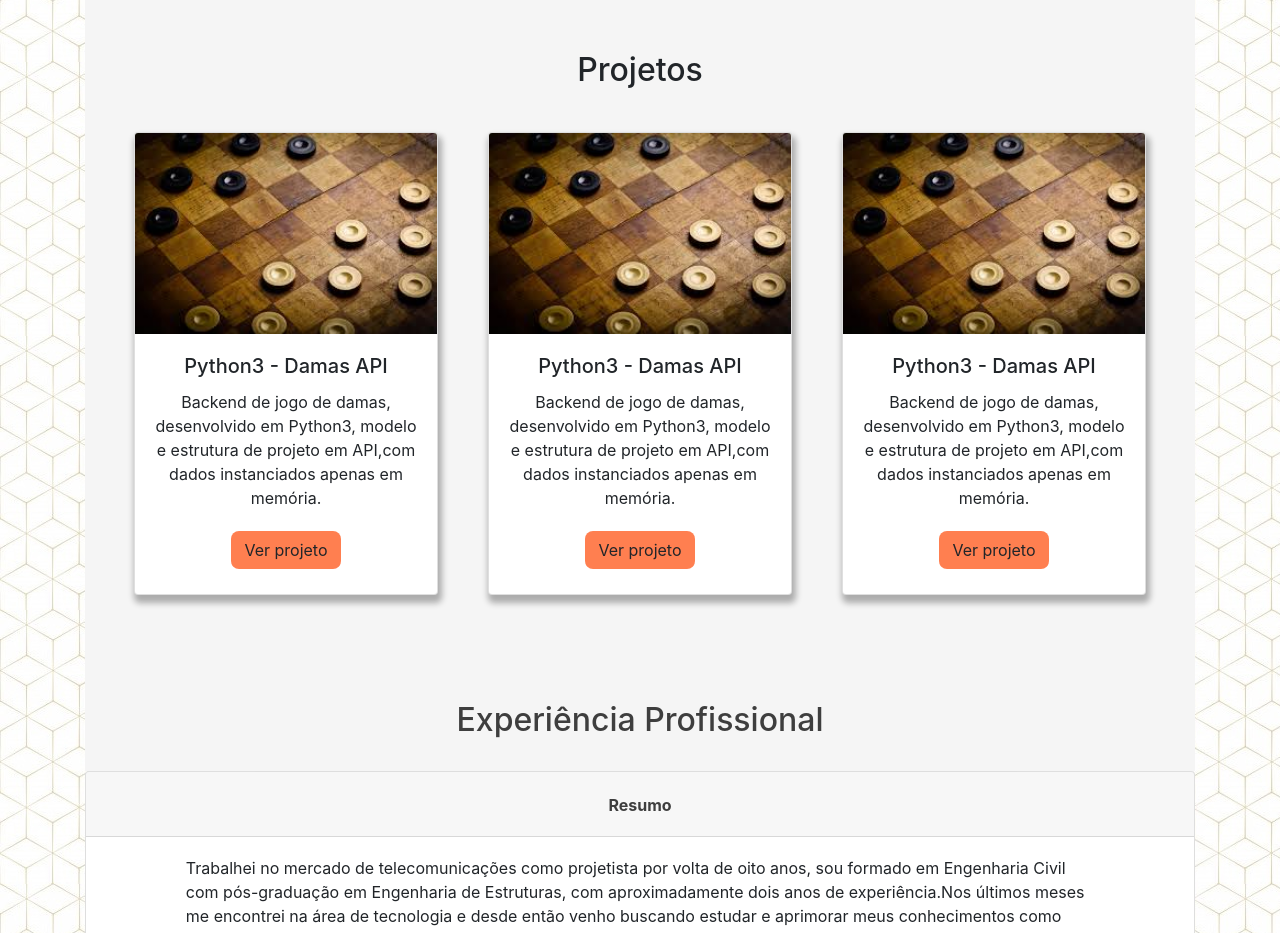
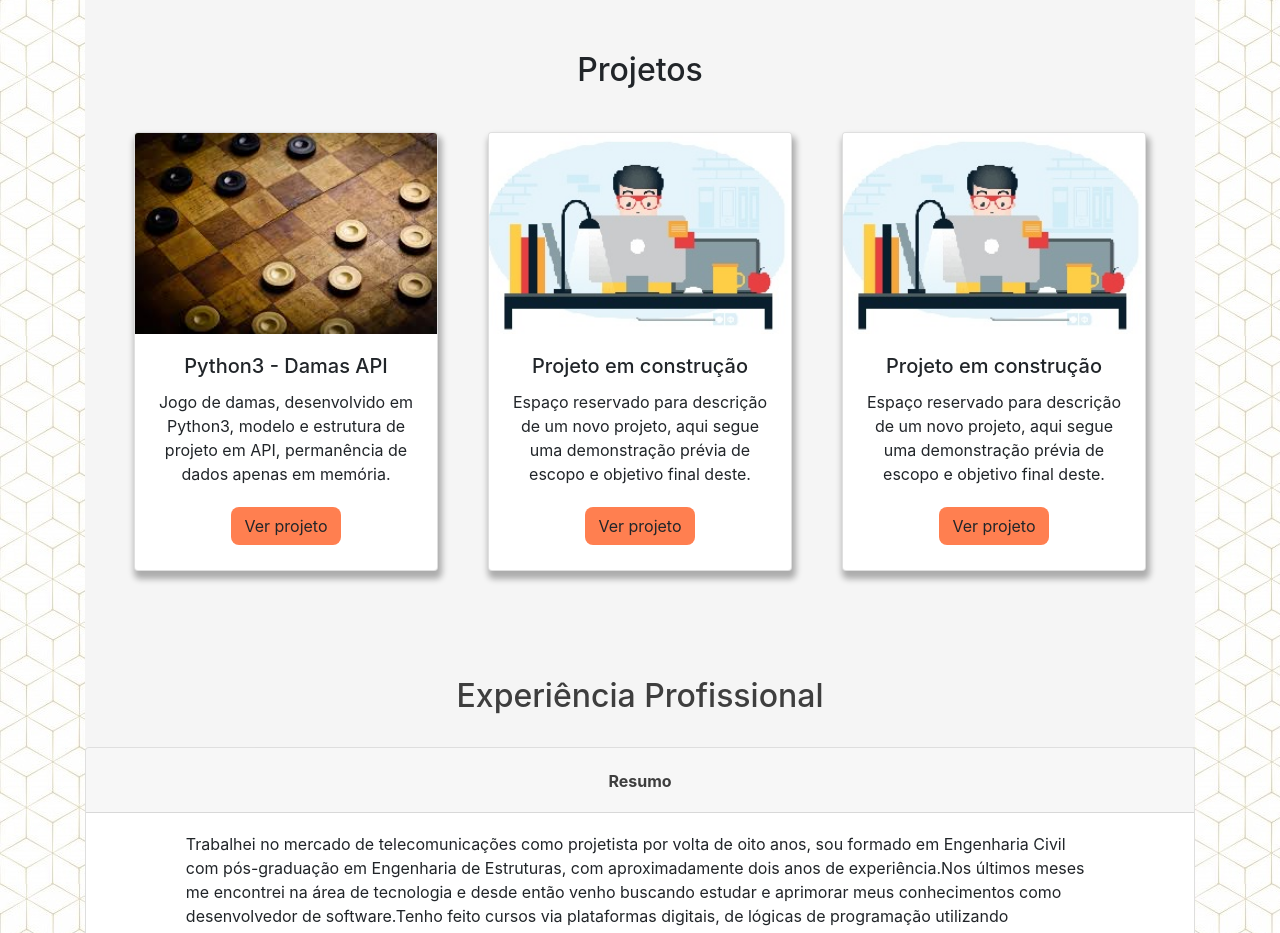
Before and after one commit to LucioOSilva/page_about_hardskills, a plain HTML site: page index.html in a window 1280 px wide. Shown: the part 960-1893 px from the top of the page. Drawn offline with Linux system fonts and the light colour scheme.

Commit message:
Ajustes cards em construção

```diff
--- a/index.html
+++ b/index.html
@@ -130,7 +130,7 @@
                                 <img src="imgs/damas.jpg" class="card-img-top" alt="...">
                                 <div class="card-body ">
                                     <h5 class="card-title">Python3 - Damas API</h5>
-                                    <p class="card-text">Backend de jogo de damas, desenvolvido em Python3, modelo e estrutura de projeto em API,com dados instanciados apenas em memória.</p>
+                                    <p class="card-text">Jogo de damas, desenvolvido em Python3, modelo e estrutura de projeto em API, permanência de dados apenas em memória.</p>
                                 <a href="https://github.com/LucioOSilva/DamasAPI" class="btn btn-custom">Ver projeto</a>
                                 </div>
                             </div>
@@ -138,10 +138,10 @@
                         <!-- Card 2 -->
                         <div class="col text-center align">
                             <div class="card cardborder" style="width: 19rem;">
-                                <img src="imgs/damas.jpg" class="card-img-top" alt="...">
+                                <img src="imgs/working.jpg" class="card-img-top" alt="...">
                                 <div class="card-body ">
-                                    <h5 class="card-title">Python3 - Damas API</h5>
-                                    <p class="card-text">Backend de jogo de damas, desenvolvido em Python3, modelo e estrutura de projeto em API,com dados instanciados apenas em memória.</p>
+                                    <h5 class="card-title">Projeto em construção</h5>
+                                    <p class="card-text">Espaço reservado para descrição de um novo projeto, aqui segue uma demonstração prévia de escopo e objetivo final deste.</p>
                                 <a href="#" class="btn btn-custom">Ver projeto</a>
                                 </div>
                             </div>
@@ -149,10 +149,10 @@
                         <!-- Card 3 -->
                         <div class="col text-center align">
                             <div class="card cardborder" style="width: 19rem;">
-                                <img src="imgs/damas.jpg" class="card-img-top" alt="...">
+                                <img src="imgs/working.jpg" class="card-img-top" alt="...">
                                 <div class="card-body ">
-                                    <h5 class="card-title">Python3 - Damas API</h5>
-                                    <p class="card-text">Backend de jogo de damas, desenvolvido em Python3, modelo e estrutura de projeto em API,com dados instanciados apenas em memória.</p>
+                                    <h5 class="card-title">Projeto em construção</h5>
+                                    <p class="card-text">Espaço reservado para descrição de um novo projeto, aqui segue uma demonstração prévia de escopo e objetivo final deste.</p>
                                 <a href="#" class="btn btn-custom">Ver projeto</a>
                                 </div>
                             </div>
```
Also changed, not shown: imgs/working.jpg (added).
